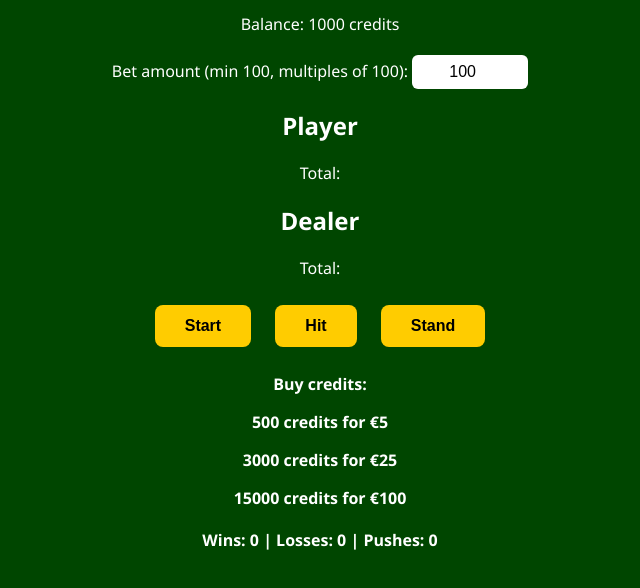
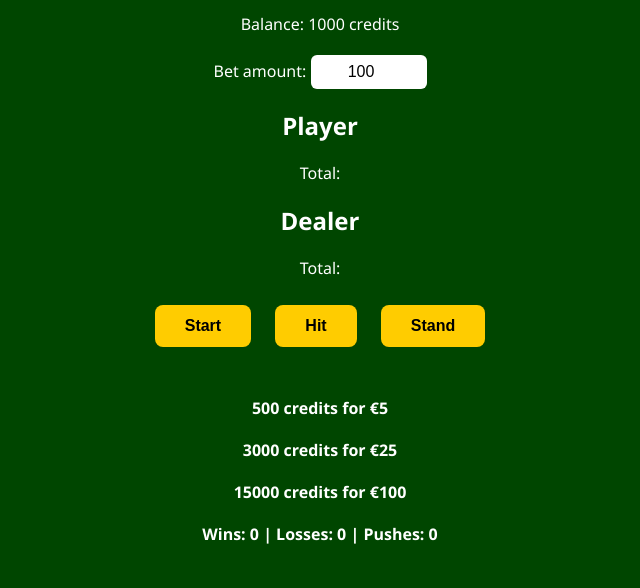
Before and after one commit to stefanocariello/royal-blackjack, a plain HTML site: page index.html in a window 1280 px wide. Shown: the part 120-708 px from the top of the page, without its empty margins (320-960 px from the left). Drawn offline with Linux system fonts and the light colour scheme; a script that the page names is missing.

Commit message:
Update index.html

```diff
--- a/index.html
+++ b/index.html
@@ -74,12 +74,15 @@
     background-color: #999;
     cursor: not-allowed;
   }
-  #paypal-sections p {
-    margin: 4px 0 16px 0;
-    font-weight: bold;
+  #paypal-sections {
+    margin-top: 40px;
   }
   #paypal-sections > div {
-    margin-bottom: 10px;
+    margin-bottom: 20px;
+  }
+  #paypal-sections p {
+    margin: 0 0 6px 0;
+    font-weight: bold;
   }
   #bet-section {
     margin: 20px 0;
@@ -114,7 +117,7 @@
     <p>Balance: <span id="balance">1000</span> credits</p>
 
     <div id="bet-section">
-      <label for="betInput">Bet amount (min 100, multiples of 100): </label>
+      <label for="betInput">Bet amount:</label>
       <input type="number" id="betInput" min="100" step="100" value="100" />
     </div>
 
@@ -129,15 +132,18 @@
     <p id="message"></p>
 
     <div id="paypal-sections">
-      <p>Buy credits:</p>
-      <div id="paypal-button-container-5"></div>
-      <p>500 credits for €5</p>
-
-      <div id="paypal-button-container-25"></div>
-      <p>3000 credits for €25</p>
-
-      <div id="paypal-button-container-100"></div>
-      <p>15000 credits for €100</p>
+      <div>
+        <p>500 credits for €5</p>
+        <div id="paypal-button-container-5"></div>
+      </div>
+      <div>
+        <p>3000 credits for €25</p>
+        <div id="paypal-button-container-25"></div>
+      </div>
+      <div>
+        <p>15000 credits for €100</p>
+        <div id="paypal-button-container-100"></div>
+      </div>
     </div>
 
     <div id="stats">
```
